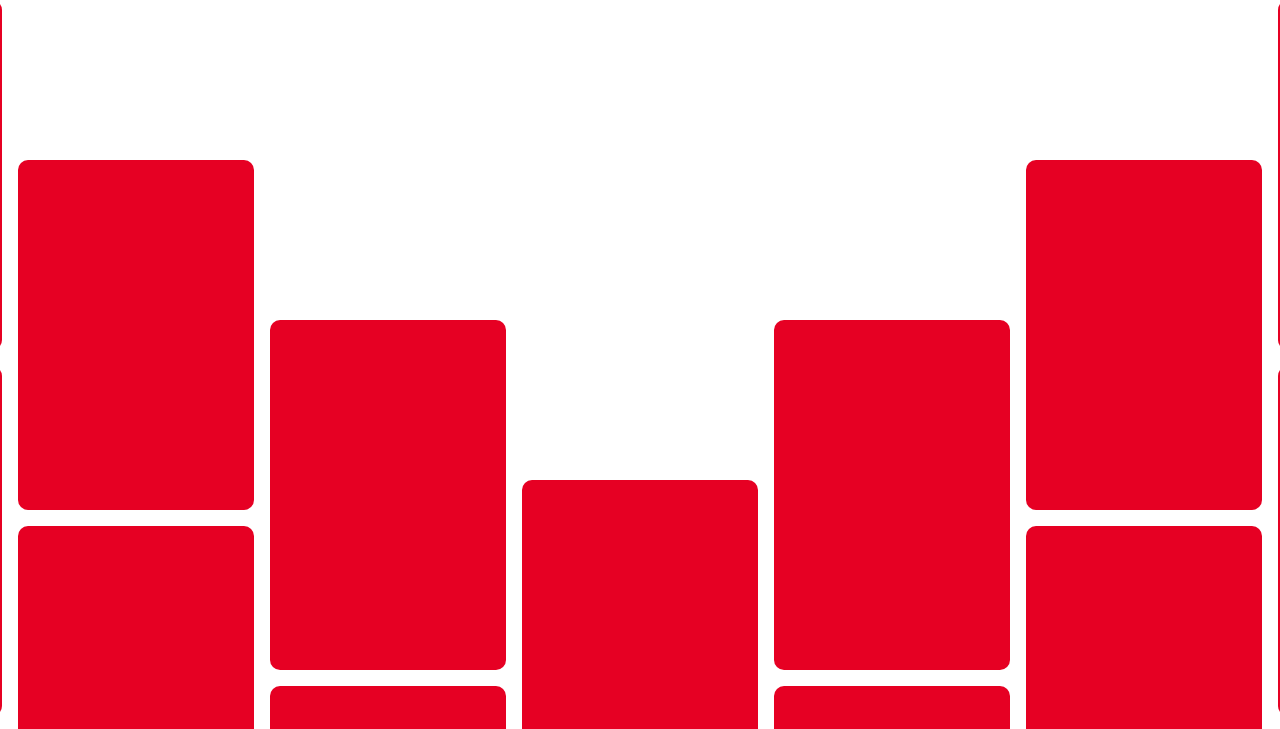
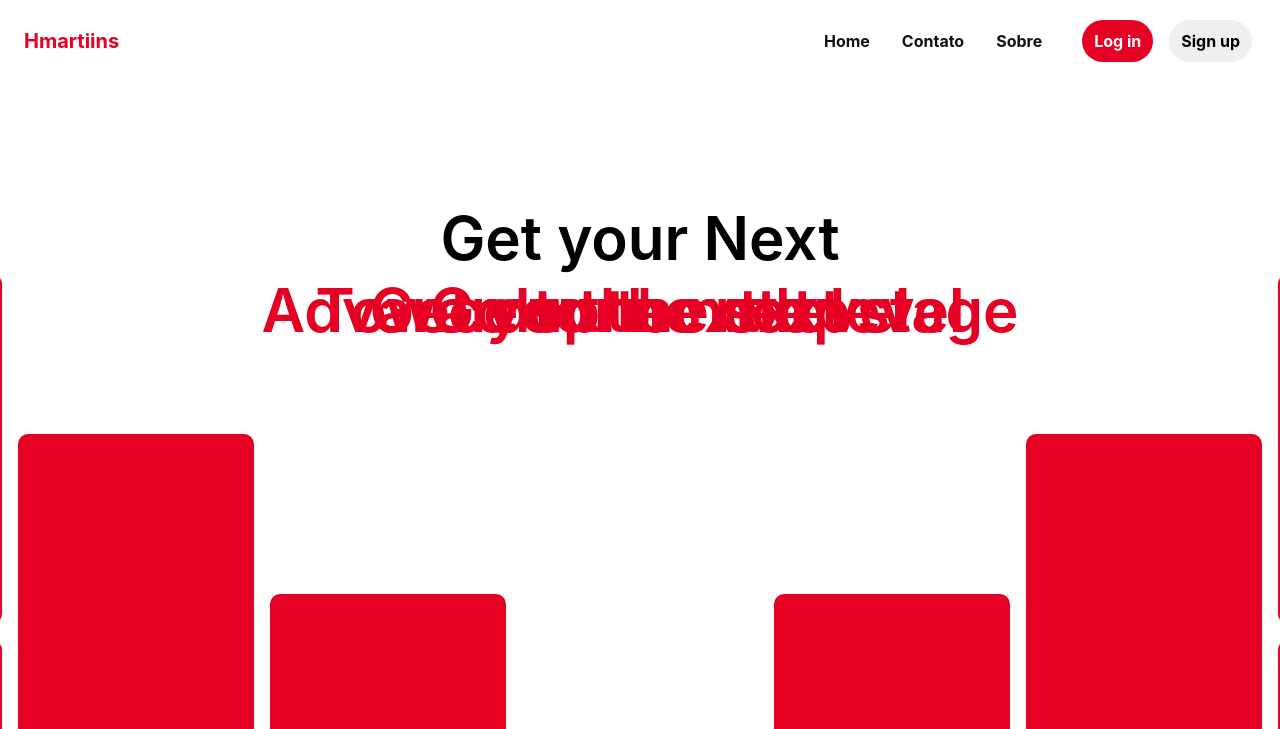
Before and after one commit to hmartiins/PinterestHome-UI, a plain HTML site: page index.html in a window 1280 px wide. Shown: the top 729 px of the page. Drawn offline with Linux system fonts and the light colour scheme.

Commit message:
create header

```diff
--- a/index.html
+++ b/index.html
@@ -10,6 +10,39 @@
   <title>Pinterest UI</title>
 </head>
 <body>
+  <header>
+    <h3>Hmartiins</h3>
+
+    <nav>
+      <ul>
+        <li><a href="#">Home</a></li>
+      </ul>
+
+      <ul>
+        <li><a href="#">Contato</a></li>
+      </ul>
+
+      <ul>
+        <li><a href="#">Sobre</a></li>
+      </ul>
+
+      <div class="buttons">
+        <button class="login">Log in</button>
+        <button class="signup">Sign up</button>
+      </div>
+    </nav>
+  </header>
+
+  <div class="heading">
+      <span class="text">Get your Next</span>
+      <div class="wrapper">
+        <div class="offset"><h2 class="text">Get your next level</h2></div>
+        <div class="offset"><h2 class="text">Advance to the next stage</h2></div>
+        <div class="offset"><h2 class="text">Towards the next level</h2></div>
+        <div class="offset"><h2 class="text">Go up the step</h2></div>
+      </div>
+  </div>
+
   <div class="grid-container">
     <div class="grid">
       <div class="column">
--- /dev/null
+++ b/styles/_header.scss
@@ -0,0 +1,62 @@
+header {
+  display: flex;
+  justify-content: space-between;
+  align-items: center;
+  padding: 15px 28px 15px 24px;
+
+  h3 {
+    color: $red;
+    font-size: 20px;
+    font-weight: 700;
+  }
+
+  nav {
+    display: flex;
+    align-items: center;
+
+    ul {
+      li {
+        padding: 16px;
+
+        a {
+          text-decoration: none;
+          font-size: 16px;
+          color: $black;
+          font-weight: 700;
+
+          &:hover {
+            text-decoration: underline;
+          }
+        }
+      }
+    }
+
+    .buttons {
+      display: flex;
+      margin-left: 24px;
+
+      button {
+        font-size: 16px;
+        font-weight: 700;
+        padding: 11px 12px;
+
+        border-radius: 24px;
+        border: none;
+
+        display: flex;
+        align-items: center;
+        justify-content: center;
+      }
+
+      .login {
+        color: $white;
+        background-color: $red;
+      }
+
+      .signup {
+        margin-left: 16px;
+        background-color: $gray-light;
+      }
+    }
+  }
+}
--- /dev/null
+++ b/styles/_heading.scss
@@ -0,0 +1,29 @@
+.heading {
+  margin-top: 120px;
+
+  display: flex;
+  flex-direction: column;
+  align-items: center;
+  text-align: center;
+
+  .text {
+    font-size: 60px;
+    font-weight: 600;
+  }
+
+  .wrapper {
+    position: relative;
+
+    .offset {
+      position: absolute;
+      top: 0;
+      left: 0;
+      transform: translate(-50%);
+    }
+
+    .text {
+      white-space: nowrap;
+      color: $red;
+    }
+  }
+}
--- a/styles/_reset.scss
+++ b/styles/_reset.scss
@@ -2,12 +2,13 @@
   margin: 0;
   padding: 0;
   box-sizing: border-box;
+  list-style: none;
 }
 
 *, button, input {
   font-family: -apple-system, Ubuntu, Arial, sans-serif;
 }
 
-*, li {
-  list-style: none;
+button:hover {
+  cursor: pointer;
 }
--- a/styles/styles.scss
+++ b/styles/styles.scss
@@ -1,4 +1,6 @@
 @import './reset.scss';
 @import './variables.scss';
 
+@import './header.scss';
+@import './_heading.scss';
 @import './grid.scss';
```
Also changed, not shown: styles/styles.css, 1 other file.
